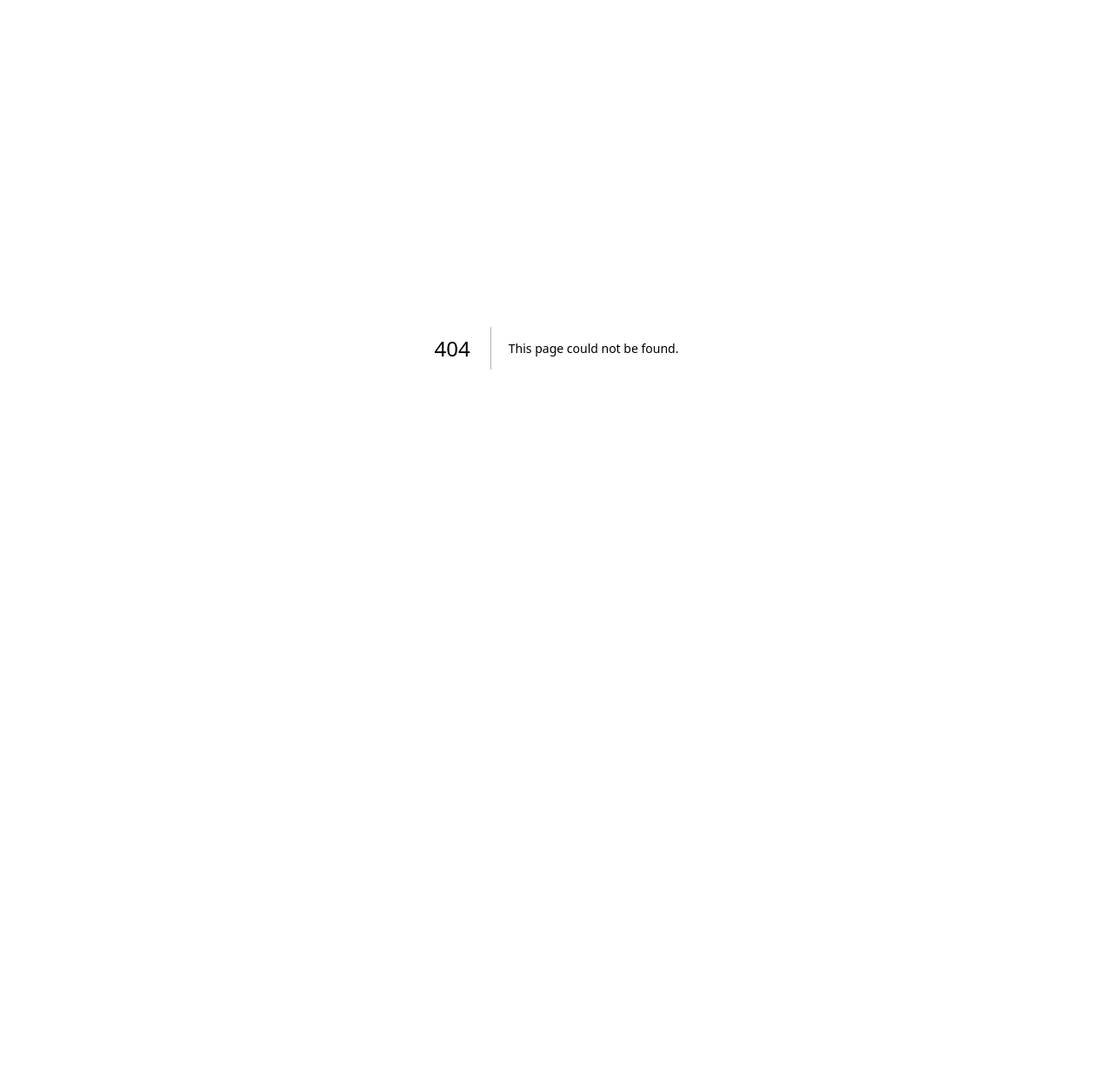
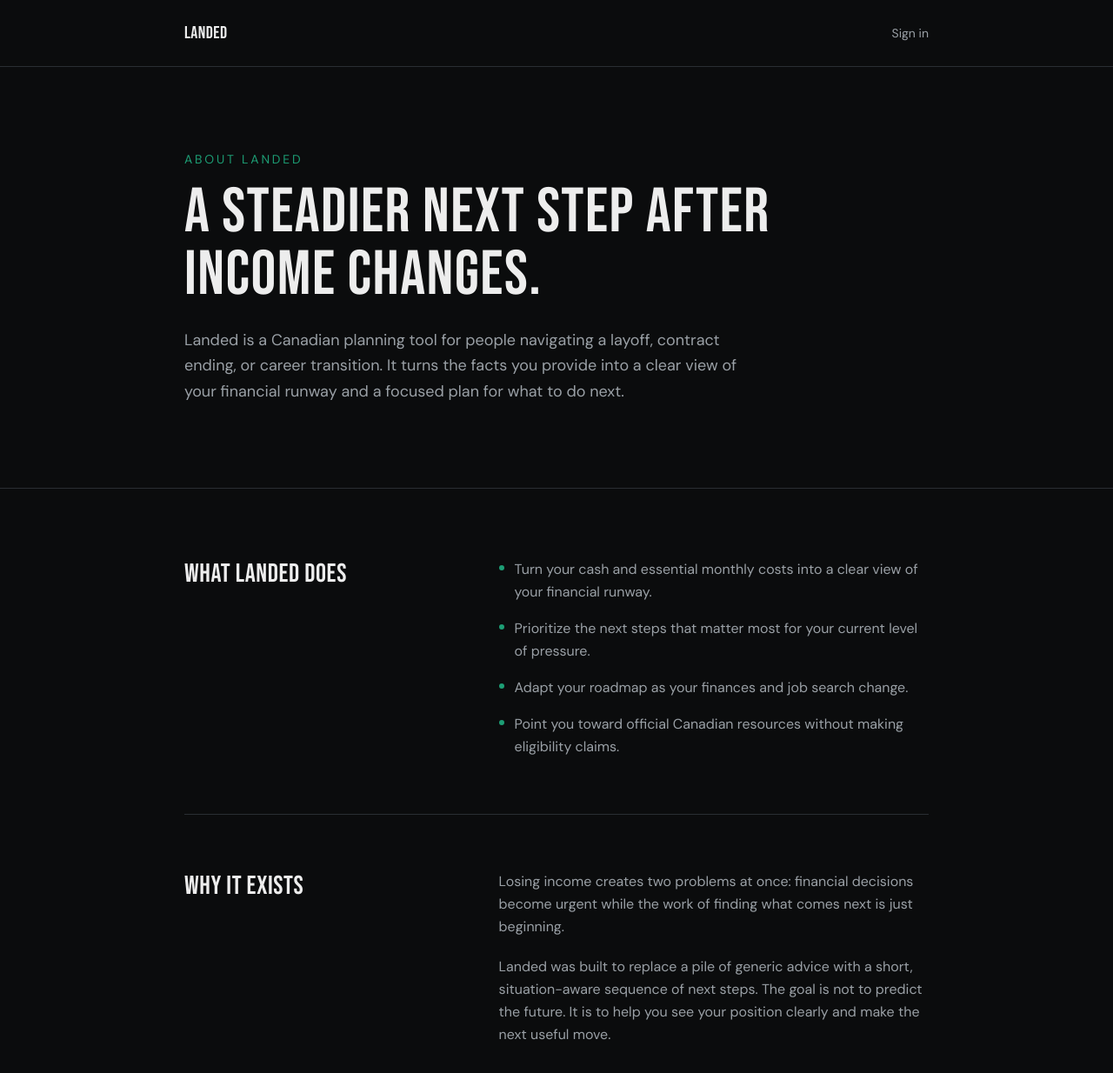
Before and after one commit to jftablada/landed, a Next.js app: page /about in a window 1280 px wide. Before the commit this address had no page. Shown: the top 1234 px of the page at 87% size. Before the commit the page ends 800 px from the top, so only its background shows below. Built offline with nearby package versions, Linux system fonts and the light colour scheme.

Commit message:
Add About Landed page

```diff
--- /dev/null
+++ b/app/about/page.tsx
@@ -0,0 +1,155 @@
+import Link from 'next/link';
+
+export const metadata = {
+  title: 'About Landed',
+  description:
+    'Learn why Landed was built and how it helps Canadians navigate an income change.',
+};
+
+const capabilities = [
+  'Turn your cash and essential monthly costs into a clear view of your financial runway.',
+  'Prioritize the next steps that matter most for your current level of pressure.',
+  'Adapt your roadmap as your finances and job search change.',
+  'Point you toward official Canadian resources without making eligibility claims.',
+];
+
+export default function AboutPage() {
+  return (
+    <main className="min-h-screen bg-canvas text-text">
+      <nav className="mx-auto flex max-w-4xl items-center justify-between px-5 py-6">
+        <Link
+          href="/"
+          className="font-display text-xl tracking-widest text-text"
+        >
+          LANDED
+        </Link>
+        <Link
+          href="/login"
+          className="text-sm text-muted transition-colors hover:text-text"
+        >
+          Sign in
+        </Link>
+      </nav>
+
+      <section className="border-y border-hair">
+        <div className="mx-auto max-w-4xl px-5 py-16 sm:py-24">
+          <p className="text-sm uppercase tracking-[0.2em] text-brand">
+            About Landed
+          </p>
+          <h1 className="mt-4 max-w-3xl font-display text-5xl leading-none text-text sm:text-7xl">
+            A steadier next step after income changes.
+          </h1>
+          <p className="mt-6 max-w-2xl text-lg leading-relaxed text-muted">
+            Landed is a Canadian planning tool for people navigating a layoff,
+            contract ending, or career transition. It turns the facts you
+            provide into a clear view of your financial runway and a focused
+            plan for what to do next.
+          </p>
+        </div>
+      </section>
+
+      <div className="mx-auto max-w-4xl px-5 py-16 sm:py-20">
+        <section className="grid gap-8 border-b border-hair pb-16 md:grid-cols-[0.8fr_1.2fr]">
+          <h2 className="font-display text-3xl text-text">What Landed does</h2>
+          <ul className="space-y-4">
+            {capabilities.map((capability) => (
+              <li
+                key={capability}
+                className="flex gap-3 text-base leading-relaxed text-muted"
+              >
+                <span aria-hidden className="mt-2 h-1.5 w-1.5 shrink-0 rounded-full bg-brand" />
+                <span>{capability}</span>
+              </li>
+            ))}
+          </ul>
+        </section>
+
+        <section className="grid gap-8 border-b border-hair py-16 md:grid-cols-[0.8fr_1.2fr]">
+          <h2 className="font-display text-3xl text-text">Why it exists</h2>
+          <div className="space-y-5 text-base leading-relaxed text-muted">
+            <p>
+              Losing income creates two problems at once: financial decisions
+              become urgent while the work of finding what comes next is just
+              beginning.
+            </p>
+            <p>
+              Landed was built to replace a pile of generic advice with a
+              short, situation-aware sequence of next steps. The goal is not to
+              predict the future. It is to help you see your position clearly
+              and make the next useful move.
+            </p>
+          </div>
+        </section>
+
+        <section className="grid gap-8 border-b border-hair py-16 md:grid-cols-[0.8fr_1.2fr]">
+          <h2 className="font-display text-3xl text-text">Founder-led support</h2>
+          <div className="space-y-5 text-base leading-relaxed text-muted">
+            <p>
+              Landed is led by founder Justin Tablada. It is an early product,
+              built carefully and improved through direct feedback from the
+              people using it.
+            </p>
+            <p>
+              Questions sent to{' '}
+              <a
+                href="mailto:hello@getlanded.ca"
+                className="text-text underline decoration-brand underline-offset-4 hover:text-brand"
+              >
+                hello@getlanded.ca
+              </a>{' '}
+              reach the founder directly.
+            </p>
+          </div>
+        </section>
+
+        <section className="grid gap-8 border-b border-hair py-16 md:grid-cols-[0.8fr_1.2fr]">
+          <h2 className="font-display text-3xl text-text">Your information</h2>
+          <div className="space-y-5 text-base leading-relaxed text-muted">
+            <p>
+              Your roadmap is tied to your signed-in account. Landed uses the
+              information you submit to calculate and update your plan.
+            </p>
+            <p>
+              Financial snapshots and roadmaps are kept as a record of what you
+              were shown at that moment, rather than being silently rewritten
+              when the product changes.
+            </p>
+          </div>
+        </section>
+
+        <section className="grid gap-8 py-16 md:grid-cols-[0.8fr_1.2fr]">
+          <h2 className="font-display text-3xl text-text">An important boundary</h2>
+          <div className="rounded-xl border border-hair bg-surface p-6 text-sm leading-relaxed text-muted">
+            Landed provides general planning information. It is not legal,
+            financial, tax, or eligibility advice. Government agencies and
+            qualified professionals make eligibility decisions and can provide
+            advice for your circumstances.
+          </div>
+        </section>
+
+        <section className="rounded-xl border border-brand/30 bg-surface px-6 py-10 text-center sm:px-10">
+          <h2 className="font-display text-4xl text-text">
+            Ready to see your starting point?
+          </h2>
+          <p className="mx-auto mt-3 max-w-xl text-sm leading-relaxed text-muted">
+            See how Landed works, or sign in to continue an existing plan.
+          </p>
+          <div className="mt-7 flex flex-col items-center justify-center gap-4 sm:flex-row">
+            <Link
+              href="/"
+              className="rounded-lg bg-brand px-6 py-3 font-medium text-black transition-opacity hover:opacity-90"
+            >
+              See how Landed works
+            </Link>
+            <Link
+              href="/login"
+              className="text-sm text-muted underline underline-offset-4 hover:text-text"
+            >
+              Sign in
+            </Link>
+          </div>
+        </section>
+      </div>
+    </main>
+  );
+}
--- a/app/page.tsx
+++ b/app/page.tsx
@@ -497,6 +497,10 @@ export default function HomePage() {
             <Link href="/login" className="underline hover:text-text">
               Sign in
             </Link>
+            {' · '}
+            <Link href="/about" className="underline hover:text-text">
+              About Landed
+            </Link>
             {' · Questions? '}
             <a
               href="mailto:hello@getlanded.ca"
```
